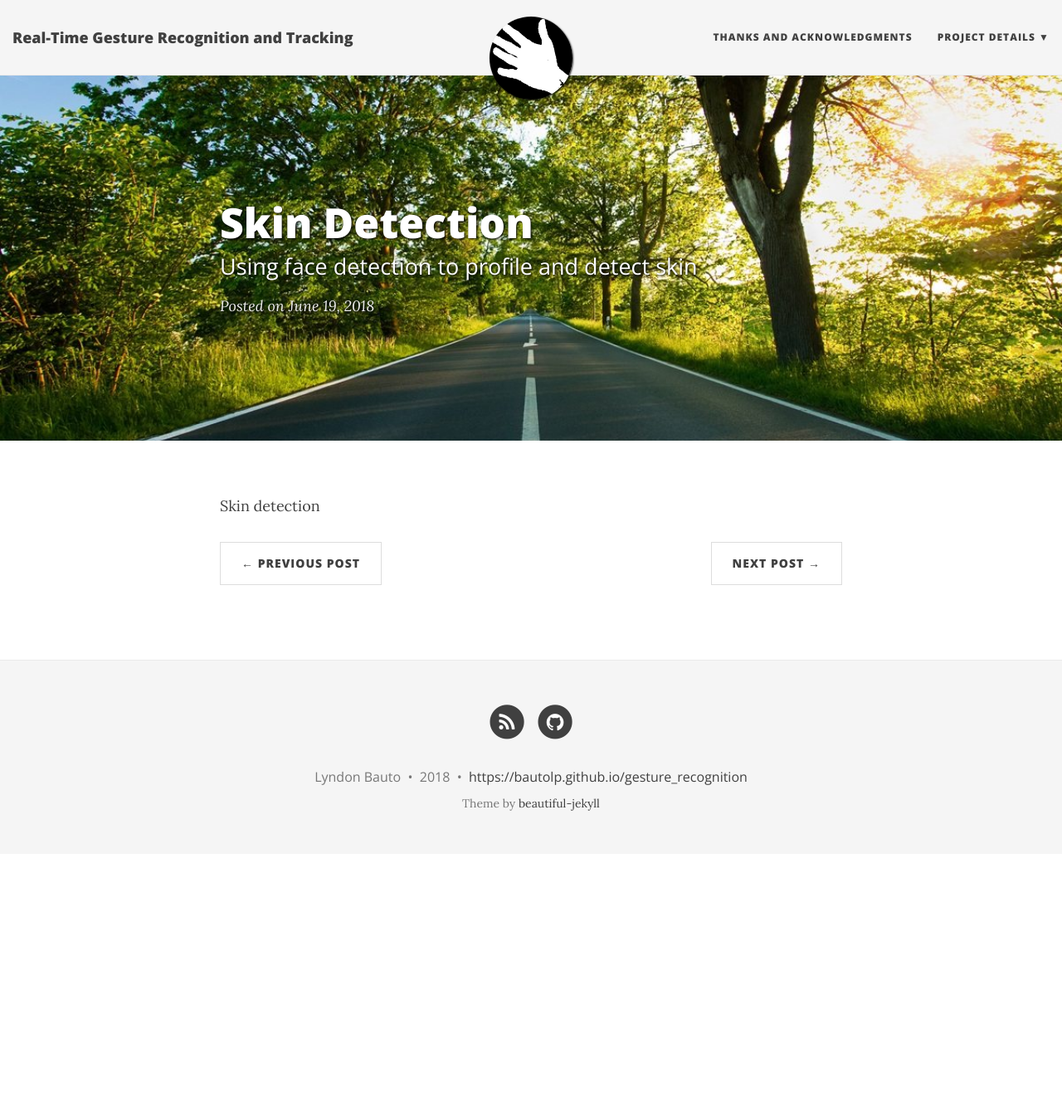
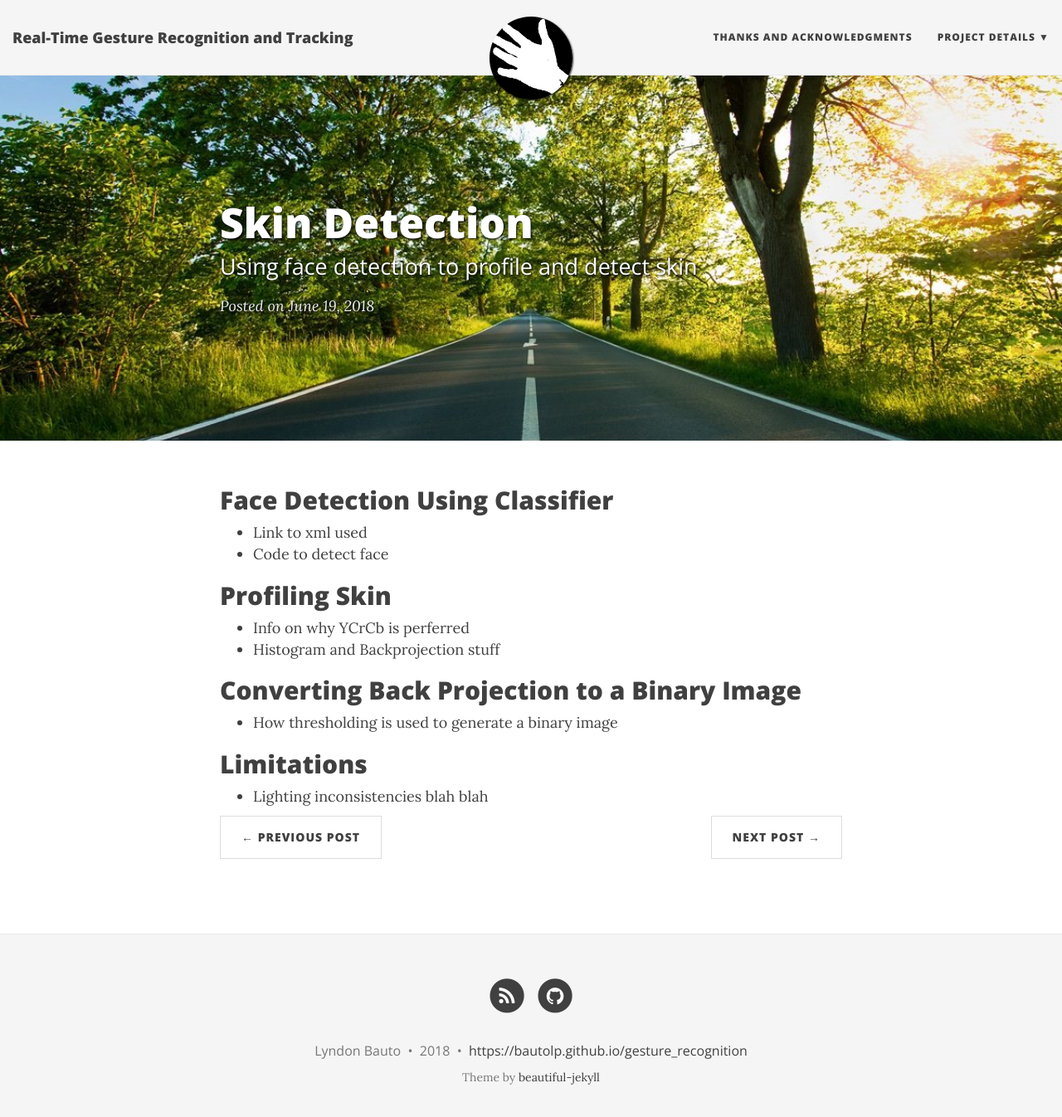
Before and after one commit to bautolp/gesture_recognition, a Jekyll site: the page built from _posts/2018-06-19-skin-detection.md, in a window 1280 px wide and 1359 px high. Shown: the top 1346 px of the window at 83% size. Built offline with Jekyll 4.4.1, drawn with Linux system fonts in a browser that asks for light colours; nearby versions of some CDN libraries.

Commit message:
Added stuff to posts

```diff
--- a/_posts/2018-06-19-skin-detection.md
+++ b/_posts/2018-06-19-skin-detection.md
@@ -5,4 +5,16 @@ subtitle: Using face detection to profile and detect skin
 bigimg: /img/path.jpg
 ---
 
-Skin detection
+## Face Detection Using Classifier
+- Link to xml used
+- Code to detect face
+
+## Profiling Skin
+- Info on why YCrCb is perferred
+- Histogram and Backprojection stuff
+
+## Converting Back Projection to a Binary Image
+- How thresholding is used to generate a binary image
+
+## Limitations
+- Lighting inconsistencies blah blah
```
Also changed, not shown: _posts/2018-06-17-tracking.md (+8 -1 lines), _posts/2018-06-18-convexity-analysis.md (+11 -1 lines), _posts/2018-06-20-usage.md (+3 -0 lines), _posts/2018-06-21-overview.md (+10 -1 lines).
